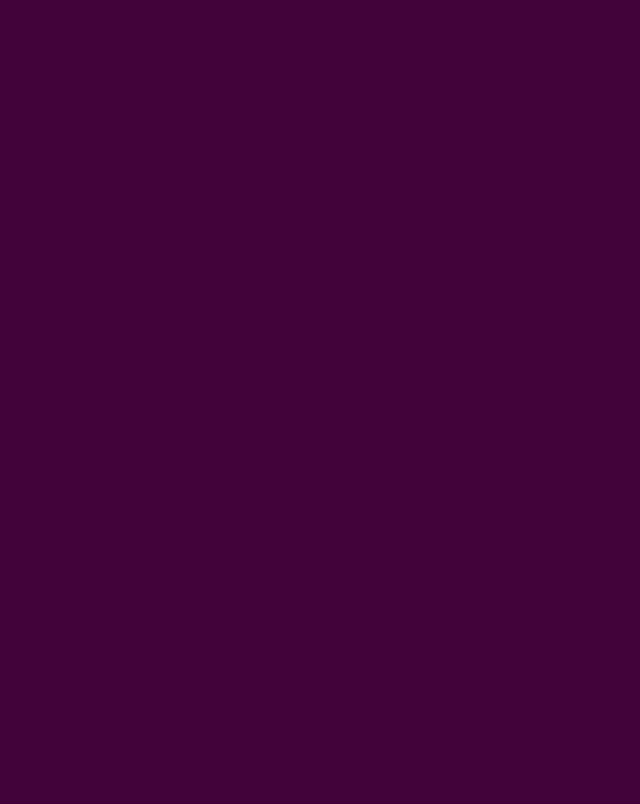
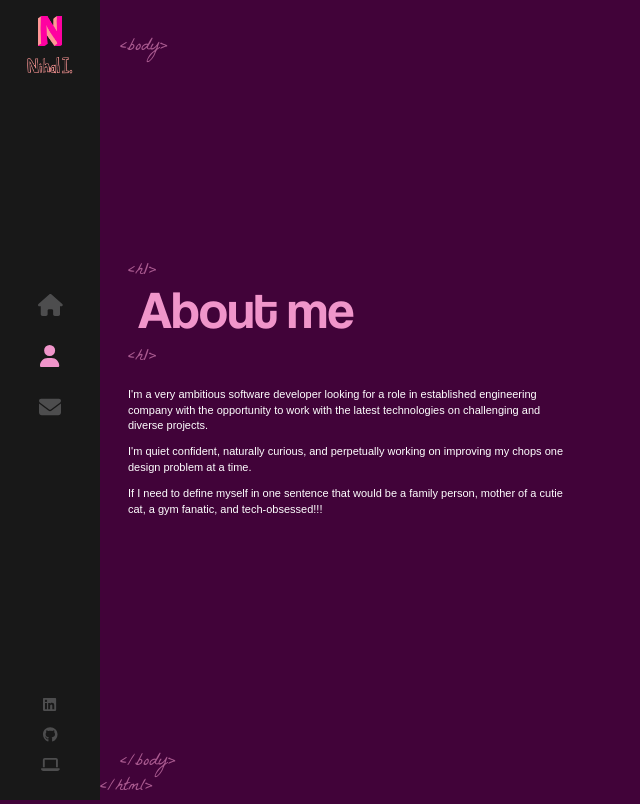
Before and after one commit to nihalinel/react-portfolio, a React (Create React App) app: page /about in a window 1280 px wide. Before the commit this address had no page. Shown: the whole page, without its empty margins (0-640 px from the left). Built offline with nearby package versions, Linux system fonts and the light colour scheme.

Commit message:
About page

```diff
--- a/src/App.js
+++ b/src/App.js
@@ -2,15 +2,17 @@ import { Route, Routes } from 'react-router-dom'
 import Layout from './components/Layout'
 import Home from './components/Home'
 import './App.scss'
+import About from './components/About'
 
 function App() {
   return (
     <>
-    <Routes>
-      <Route path="/" element={<Layout />}>
-      <Route index element={<Home />} />
-      </Route>
-    </Routes>
+      <Routes>
+        <Route path="/" element={<Layout />} >
+          <Route index element={<Home />} />
+          <Route path="about" element={<About />} />
+        </Route>
+      </Routes>
     </>
   )
 }
--- /dev/null
+++ b/src/components/About/index.js
@@ -0,0 +1,52 @@
+import AnimatedLetters from "../AnimatedLetters"
+import { useState, useEffect } from 'react'
+
+const About = () => {
+
+    const [letterClass, setLetterClass] = useState('text-animate')
+
+    useEffect(() => {
+            const timerId = setTimeout(() => {
+                setLetterClass('text-animate-hover');
+            }, 3000); //set the delay to 3 seconds
+
+            return () => {
+                clearTimeout(timerId);
+            };
+        }, []);
+
+    return (
+        <div className="container about-page" >
+
+            {/* left side of the about page */}
+
+            <div className="text-zone" >
+                <h1 >
+                    <AnimatedLetters
+                        letterClass={letterClass}
+                        strArray={['A', 'b', 'o', 'u', 't', ' ', 'm', 'e']}
+                        idx={15}
+                    />
+                </h1>
+                <p>
+                    I'm a very ambitious software developer looking for a role in
+                    established engineering company with the opportunity to work with the latest
+                    technologies on challenging and diverse projects.
+                </p>
+                <p align="LEFT">
+                    I'm quiet confident, naturally curious, and perpetually working on
+                    improving my chops one design problem at a time.
+                </p>
+                <p>
+                    If I need to define myself in one sentence that would be a family
+                    person, mother of a cutie cat, a gym fanatic, and tech-obsessed!!!
+                </p>
+            </div>
+
+        {/* right side of the about page */}
+
+        </div>
+    )
+}
+
+export default About
--- a/src/components/Layout/index.scss
+++ b/src/components/Layout/index.scss
@@ -37,3 +37,77 @@
     animation: fadeIn 1s forwards;
     animation-delay: 1s;
 }
+
+.about-page {
+    .text-zone {
+        position: absolute;
+        left: 10%;
+        top: 50%;
+        transform: translateY(-50%);
+        width: 35%;
+        vertical-align: middle;
+        display: table-cell;
+        max-height: 90%;
+
+        h1 {
+            font-size: 53px;
+            font-family: 'Coolvetica';
+            color: #f095ca;
+            font-weight: 400;
+            margin-top: 0;
+            position: relative;
+            margin-bottom: 40px;
+            left: 10px;
+
+            &::before {
+                content: '<h1>';
+                font-family: 'La Belle Aurore';
+                font-size: 18px;
+                position: absolute;
+                margin-top: -10px;
+                left: -10px;
+                opacity: 0.6;
+                line-height: 18px;
+            }
+
+            &::after {
+                content: '<h1>';
+                font-family: 'La Belle Aurore';
+                font-size: 18px;
+                line-height: 18px;
+                position: absolute;
+                left: -30px;
+                bottom: -20px;
+                margin-left: 20px;
+                opacity: 0.6;
+            }
+        }
+
+        p {
+            font-style: 13px;
+            color: #fff;
+            font-family: sans-serif;
+            font-weight: 300;
+            min-width: fit-content;
+            animation: pulse 1s;
+
+            &:nth-of-type(1) {
+                animation-delay: 1.1s;
+            }
+
+            &:nth-of-type(2) {
+                animation-delay: 1.2s;
+            }
+
+            &:nth-of-type(3) {
+                animation-delay: 1.3s;
+            }
+        }
+    }
+
+    .text-animate-hover {
+        &:hover {
+            color: #fff
+        }
+    }
+}
```
Also changed, not shown: src/components/About/index.scss (added).
